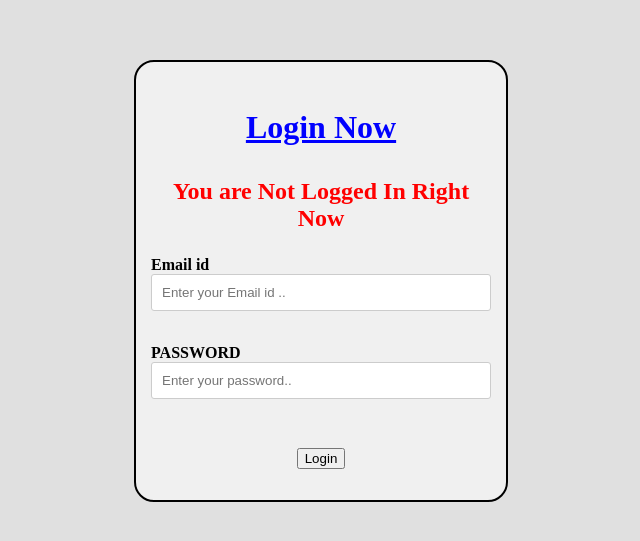
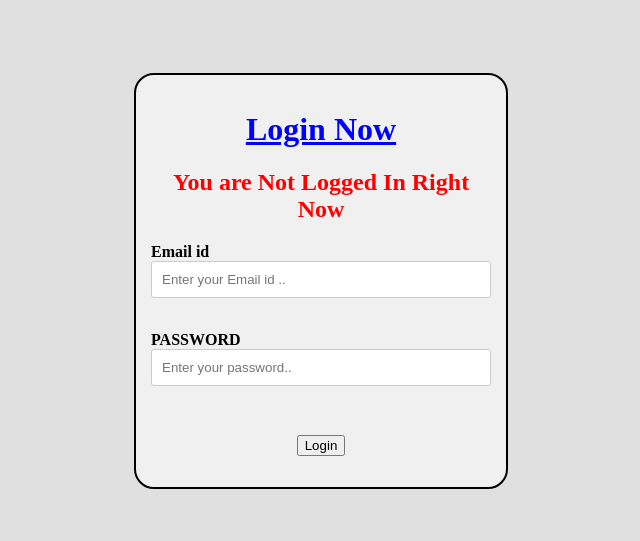
Before and after one commit to mohinurrahaman/project1_1th_page, a plain HTML site: page index.html in a window 1280 px wide. Shown: the part 119-660 px from the top of the page, without its empty margins (319-959 px from the left). Drawn offline with Linux system fonts and the light colour scheme.

Commit message:
Update index.html

```diff
--- a/index.html
+++ b/index.html
@@ -64,13 +64,13 @@
 <body>
     <div class="form-center">
         <form onsubmit="return validateForm();">
-            <h1><p style="color:blue;"><u>Login Now</u></p></h1>
-            <h2><p style="color:red;">You are Not Logged In Right Now</p></h2>
+            <h1 style="color:blue;"><u>Login Now</u></h1>
+            <h2 style="color:red;">You are Not Logged In Right Now</h2>
             <label for="Email_id">Email id</label><br>
             <input type="text" id="Email_id" name="Email_id" placeholder="Enter your Email id .."><br><br>
             <label for="password">PASSWORD</label><br>
             <input type="password" id="password" name="password" placeholder="Enter your password.."><br><br>
-            <p><button type="button" onclick="location.href='file:///C:/Users/Mohinur/OneDrive/Desktop/Mohinur%20Rahaman/3rd%20page%20of%20website.html';">Login</button></p>
+            <p><button type="submit">Login</button></p>
         </form>
     </div>
 </body>
```
